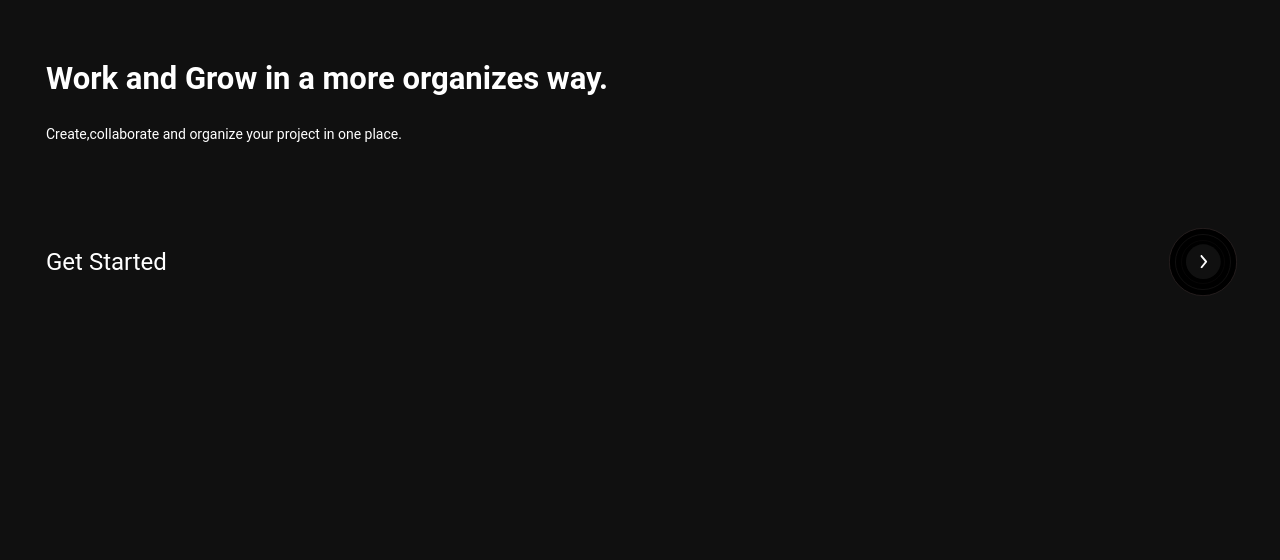
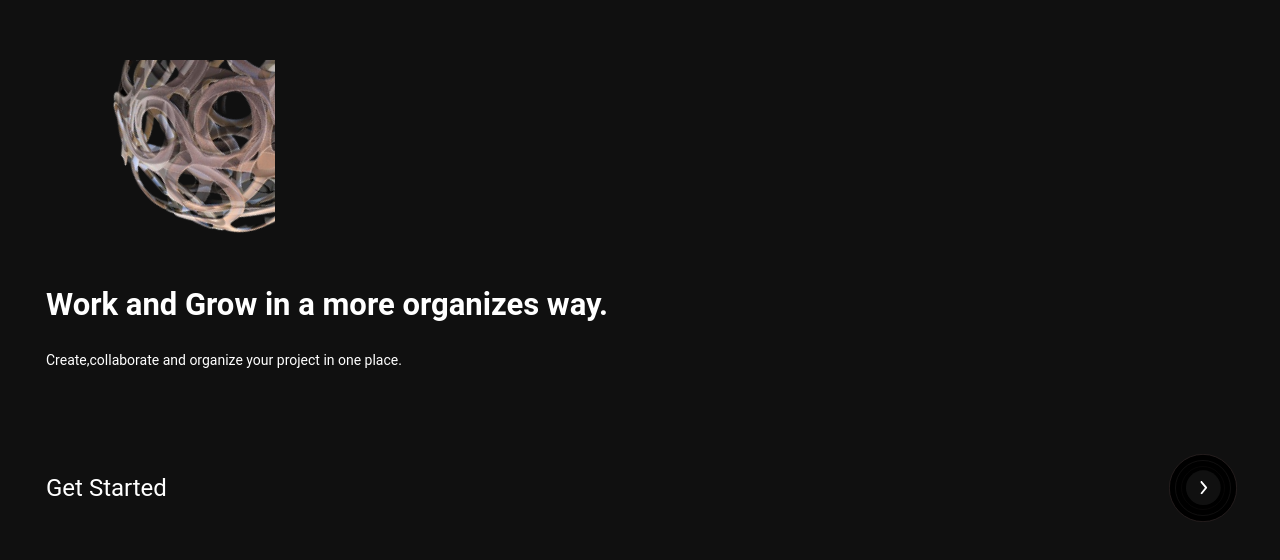
Before and after one commit to unegbuclinton/projectmanagement, a React (Create React App) app: page / in a window 1280 px wide. Shown: the part 140-700 px from the top of the page. Built offline with nearby package versions, Linux system fonts and the light colour scheme.

Commit message:
add landing page icon

```diff
--- a/src/icons/index.ts
+++ b/src/icons/index.ts
@@ -1,4 +1,5 @@
 export { ReactComponent as DPIconAddButton } from './svgs/add-btn.svg';
+export { ReactComponent as DPIconDashboardBall } from './svgs/balls-removebg.svg';
 export { ReactComponent as DPIconDashboard } from './svgs/dashboard-icon.svg';
 export { ReactComponent as DPIconMessage } from './svgs/messages-icon.svg';
 export { ReactComponent as DPIconProject } from './svgs/project-icon.svg';
--- a/src/pages/LandingPage/index.tsx
+++ b/src/pages/LandingPage/index.tsx
@@ -1,6 +1,6 @@
 import React from 'react';
 import { useNavigate } from 'react-router-dom';
-import { DPIconStartBtn } from '../../icons';
+import { DPIconDashboardBall, DPIconStartBtn } from '../../icons';
 import {
   LandingPageContainer,
   LandingPageHeader,
@@ -14,6 +14,7 @@ const LandingPage: React.FC<Props> = () => {
   const navigate = useNavigate();
   return (
     <LandingPageWrapper>
+      <DPIconDashboardBall className='ball-icon' />
       <LandingPageHeader>
         Work and Grow in a more organizes way.
       </LandingPageHeader>
@@ -21,8 +22,8 @@ const LandingPage: React.FC<Props> = () => {
         <LandingPageText>
           Create,collaborate and organize your project in one place.
         </LandingPageText>
-        <div className="cta-box">
-          <p className="cta-box__text"> Get Started</p>
+        <div className='cta-box'>
+          <p className='cta-box__text'> Get Started</p>
           <DPIconStartBtn onClick={() => navigate('/login')} />
         </div>
       </LandingPageContainer>
--- a/src/pages/LandingPage/styles.tsx
+++ b/src/pages/LandingPage/styles.tsx
@@ -17,6 +17,10 @@ export const LandingPageWrapper = styled.div`
       color: ${COLORS.white};
       font-size: ${FONTSIZES.xxlarge};
     }
+  }
+  .ball-icon {
+    display: flex;
+    justify-content: right;
   }
 `;
 
```
Also changed, not shown: src/icons/svgs/balls-removebg.svg (added).
